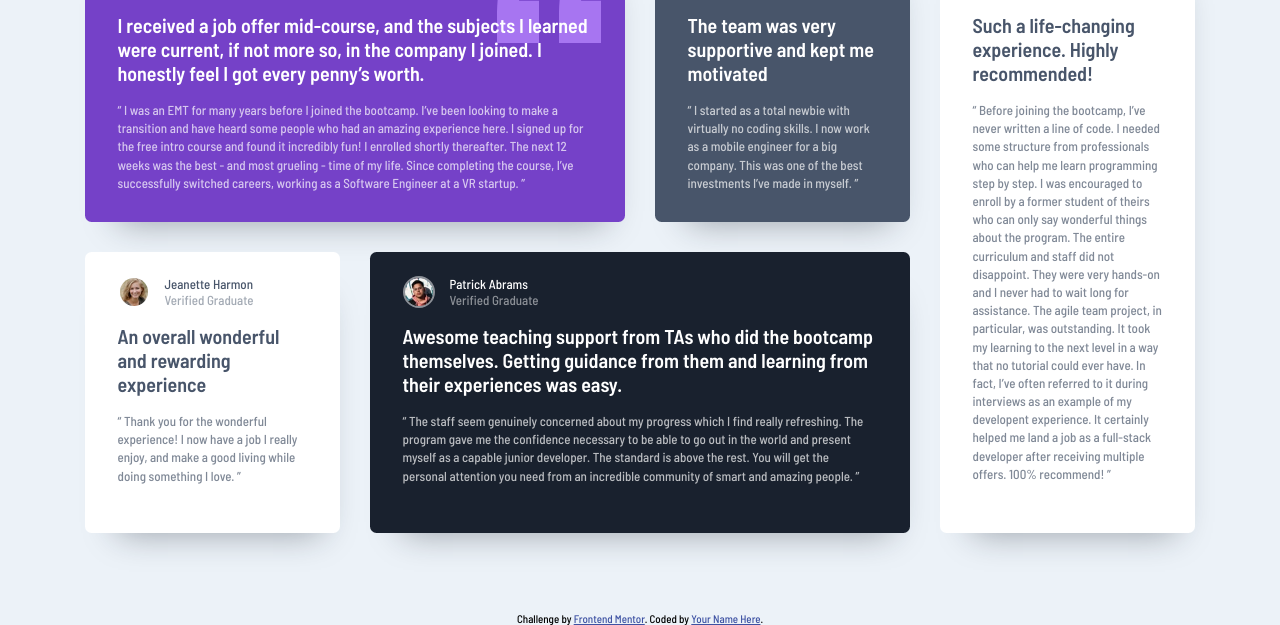
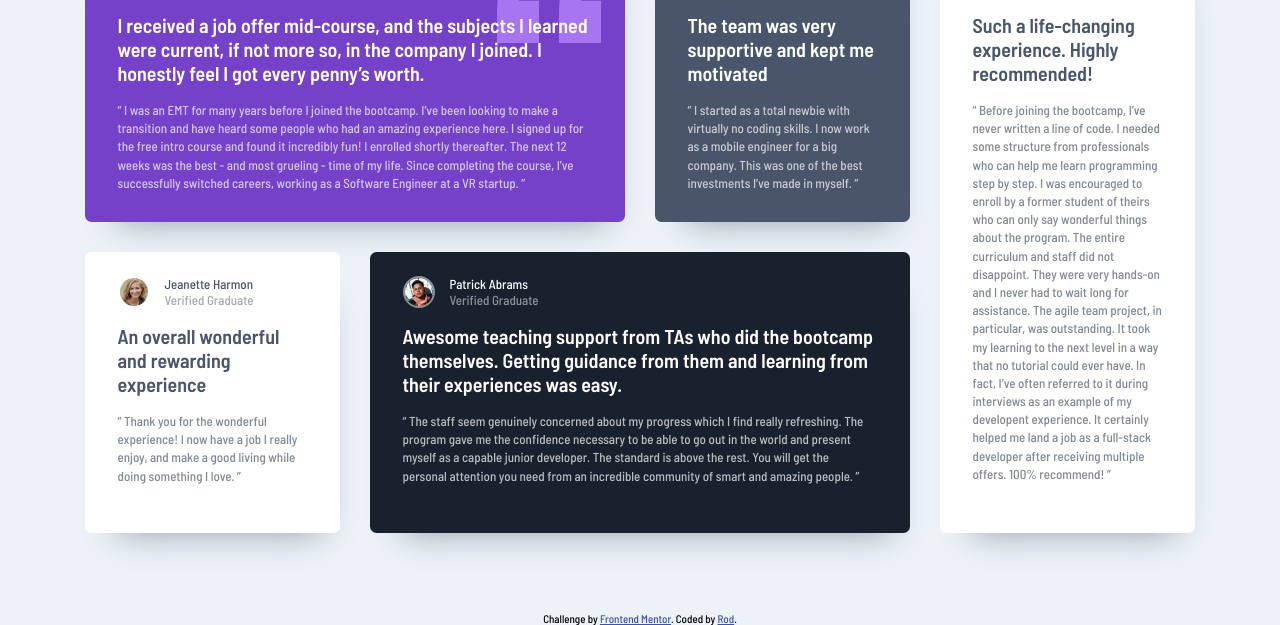
Before and after one commit to bague-rodnel/testimonials-grid-section, a plain HTML site: page index.html in a window 1280 px wide. Shown: the part 175-800 px from the top of the page. Drawn offline with Linux system fonts and the light colour scheme.

Commit message:
missing screenshots and minor changes in html

```diff
--- a/index.html
+++ b/index.html
@@ -103,7 +103,7 @@
   </section>
   <div class="attribution">
     Challenge by <a href="https://www.frontendmentor.io?ref=challenge" target="_blank">Frontend Mentor</a>.
-    Coded by <a href="#">Your Name Here</a>.
+    Coded by <a href="#">Rod</a>.
   </div>
 </body>
 
```
Also changed, not shown: images/ss/1440.JPG (added), images/ss/375.JPG, images/ss/992.JPG.
